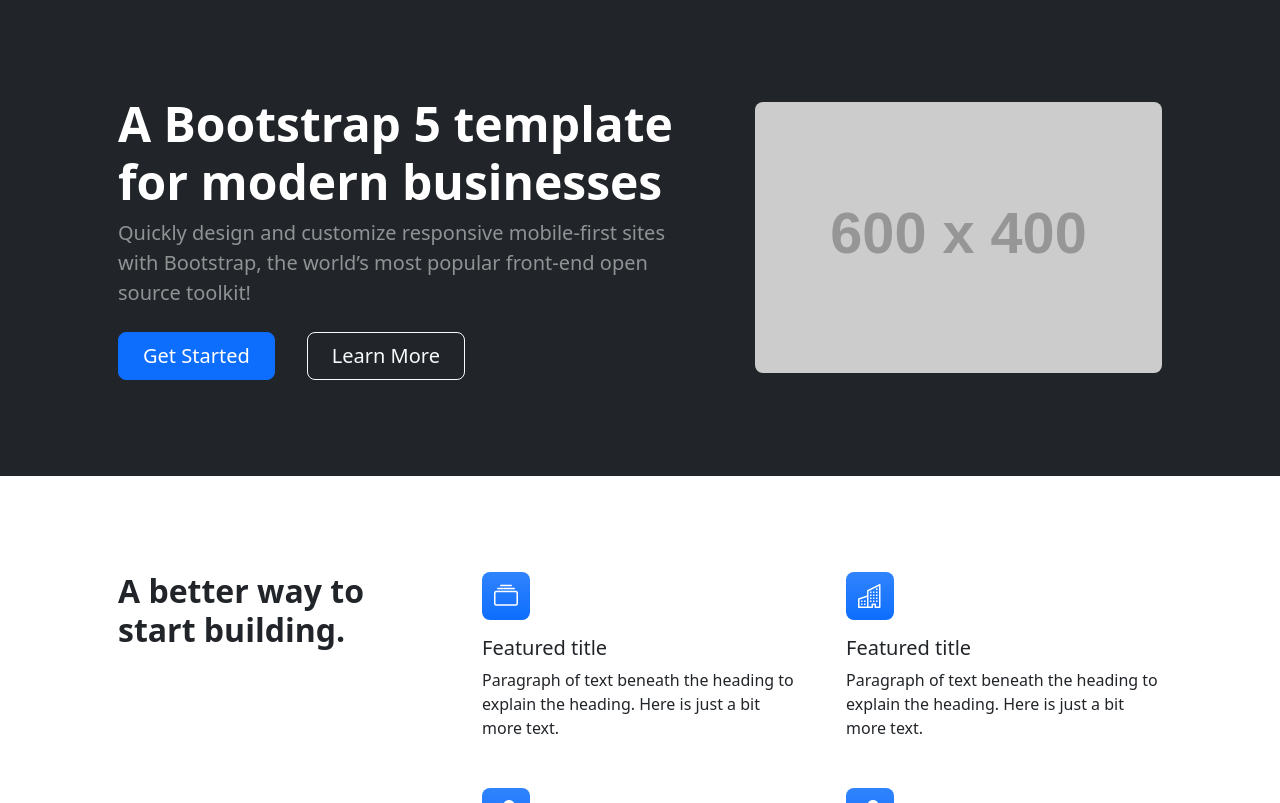
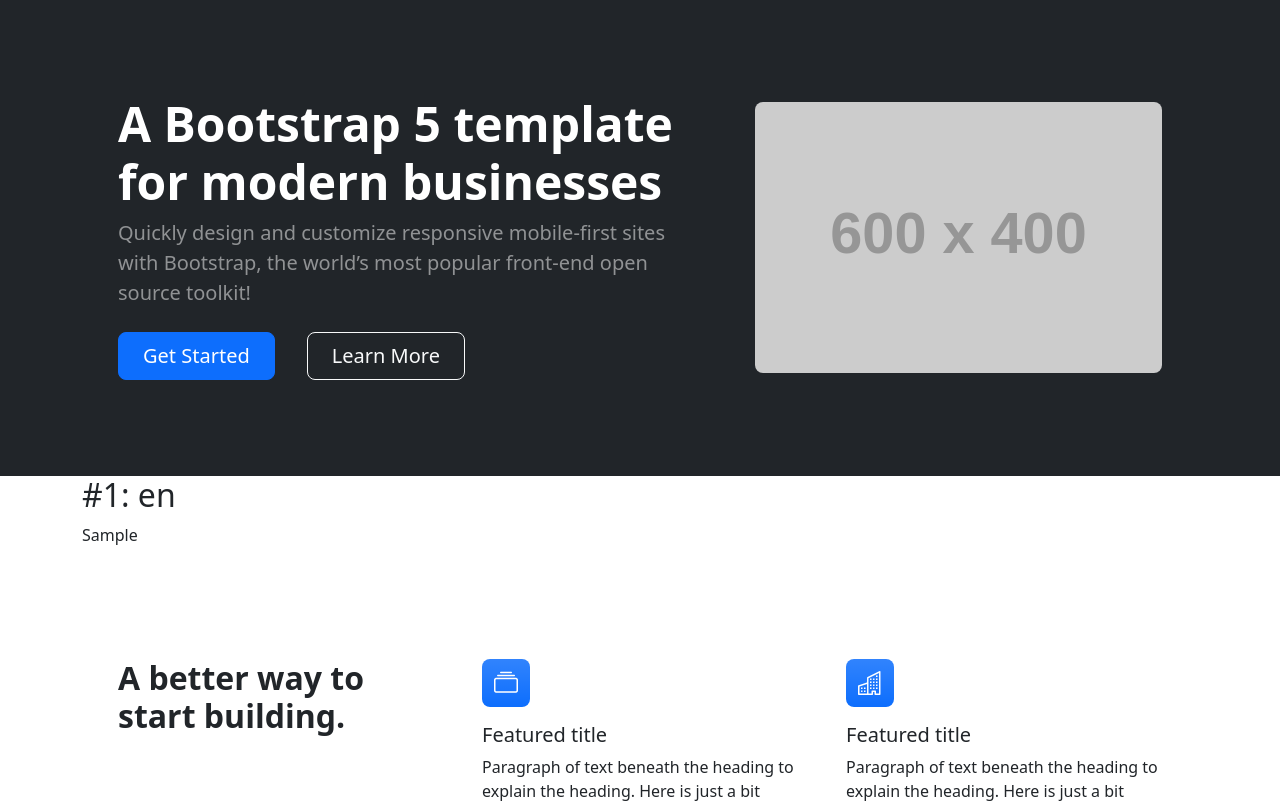
Before and after one commit to engrfarazhashmikhi/webcode, a Django app: page / in a window 1280 px wide. Shown: the part 57-860 px from the top of the page. Run offline with Django 5.2, Linux system fonts and the light colour scheme; tables that the repository leaves empty hold one stand-in row (values such as "Sample post"); grey boxes labelled with a size stand in for pictures from a placeholder-image service; some libraries are stand-ins or nearby versions.

Commit message:
Template Updated With Skills Model Data;

```diff
--- a/myApp/templates/mystar/index.html
+++ b/myApp/templates/mystar/index.html
@@ -1,5 +1,17 @@
 {% extends "../base.html" %}
 {% block 'main-content' %}
+<div class="container">
+    <div class="row">
+        <div class="col">
+            <dl>
+            {% for s in skills %}
+            <dt><h2>#{{ s.id }}: {{ s }}</h2></dt>
+            <dd>{{ s.skills }}</dd>
+            {% endfor %}
+            </dl>
+        </div>
+    </div>
+</div>
 <!-- Features section-->
             <section class="py-5" id="features">
                 <div class="container px-5 my-5">
```
